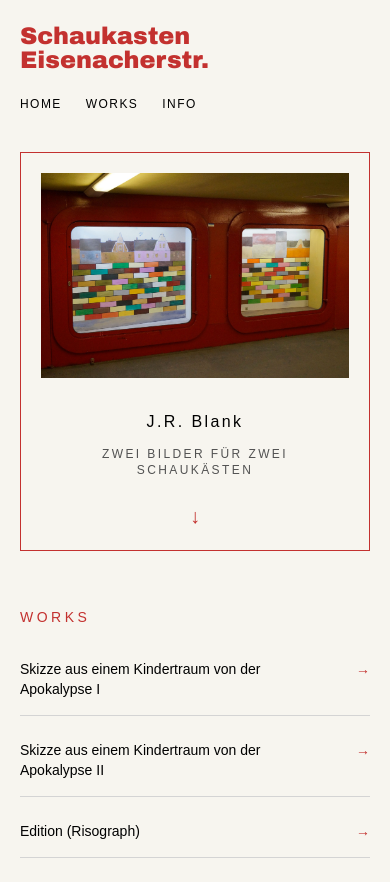
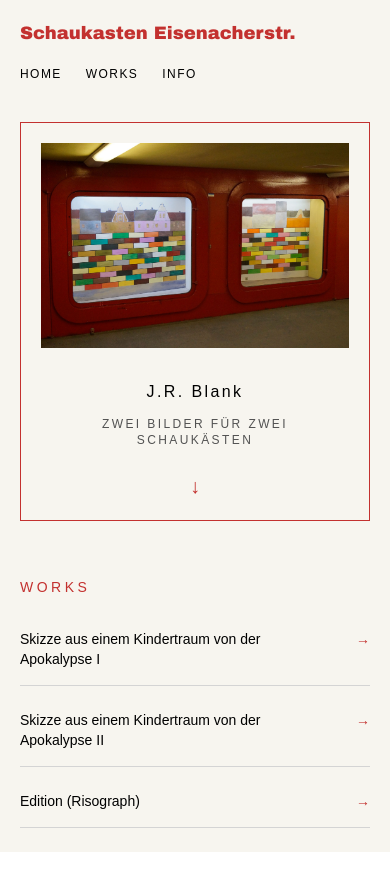
Before and after one commit to jr0blank/schaukasten-eisenacher, a Next.js app: page / in a window 390 px wide. After the commit the page ends 852 px from the top, so only its background shows below. Built offline with nearby package versions, Linux system fonts and the light colour scheme.

Commit message:
Rename info heading to about

```diff
--- a/app/page.tsx
+++ b/app/page.tsx
@@ -12,7 +12,7 @@ export default function Home() {
     <main className="min-h-screen bg-[#f7f5ef] text-black px-5 py-6 md:px-16 md:py-8">
 
       <header className="mb-10 flex flex-col gap-6 md:flex-row md:items-center md:justify-between">
-        <h1 className={`${archivoBlack.className} text-[#c3312f] text-2xl leading-none md:text-xl`}>
+        <h1 className={`${archivoBlack.className} text-[#c3312f] text-lg md:text-xl leading-none whitespace-nowrap`}>
           Schaukasten Eisenacherstr.
         </h1>
 
```
